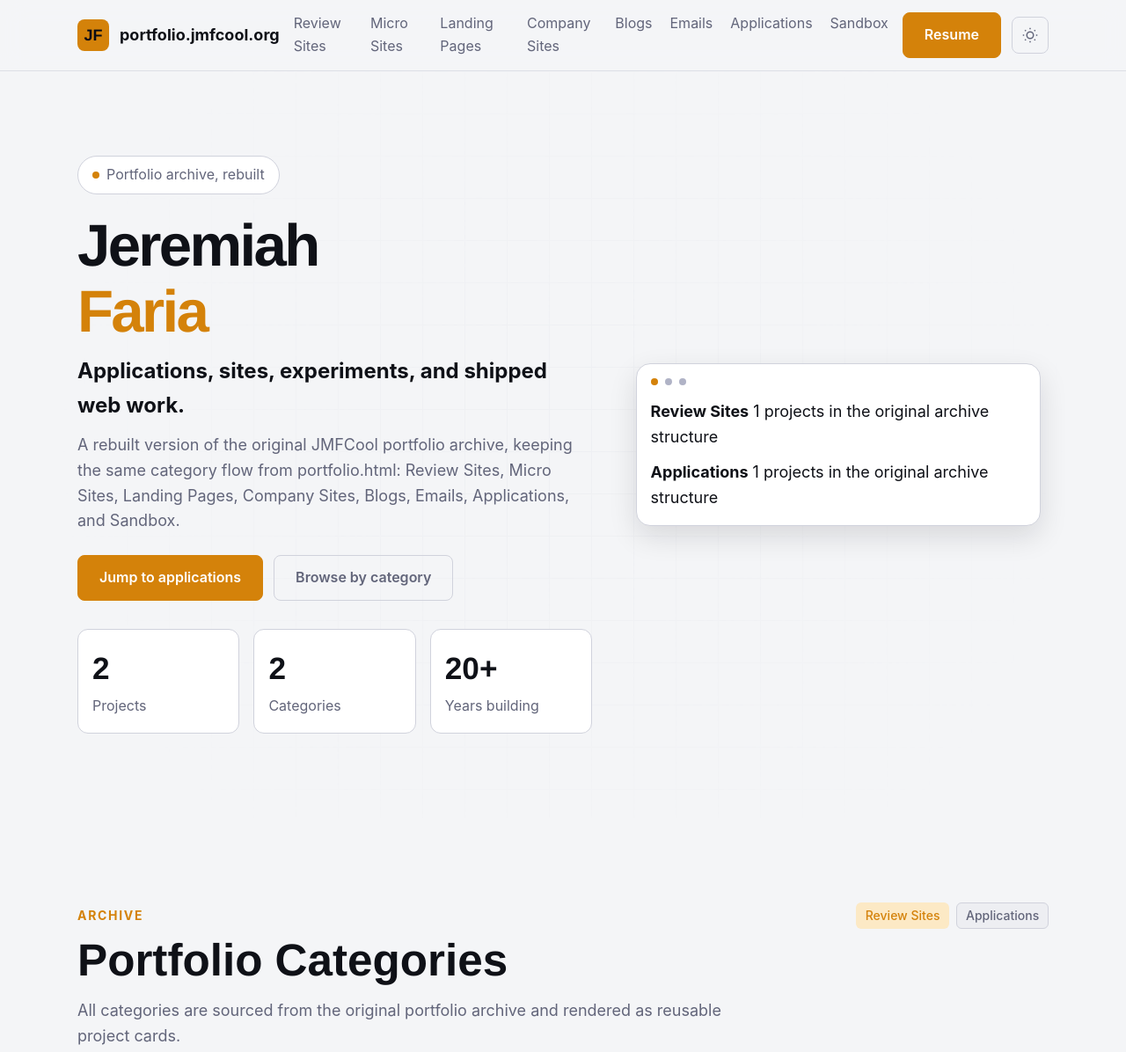
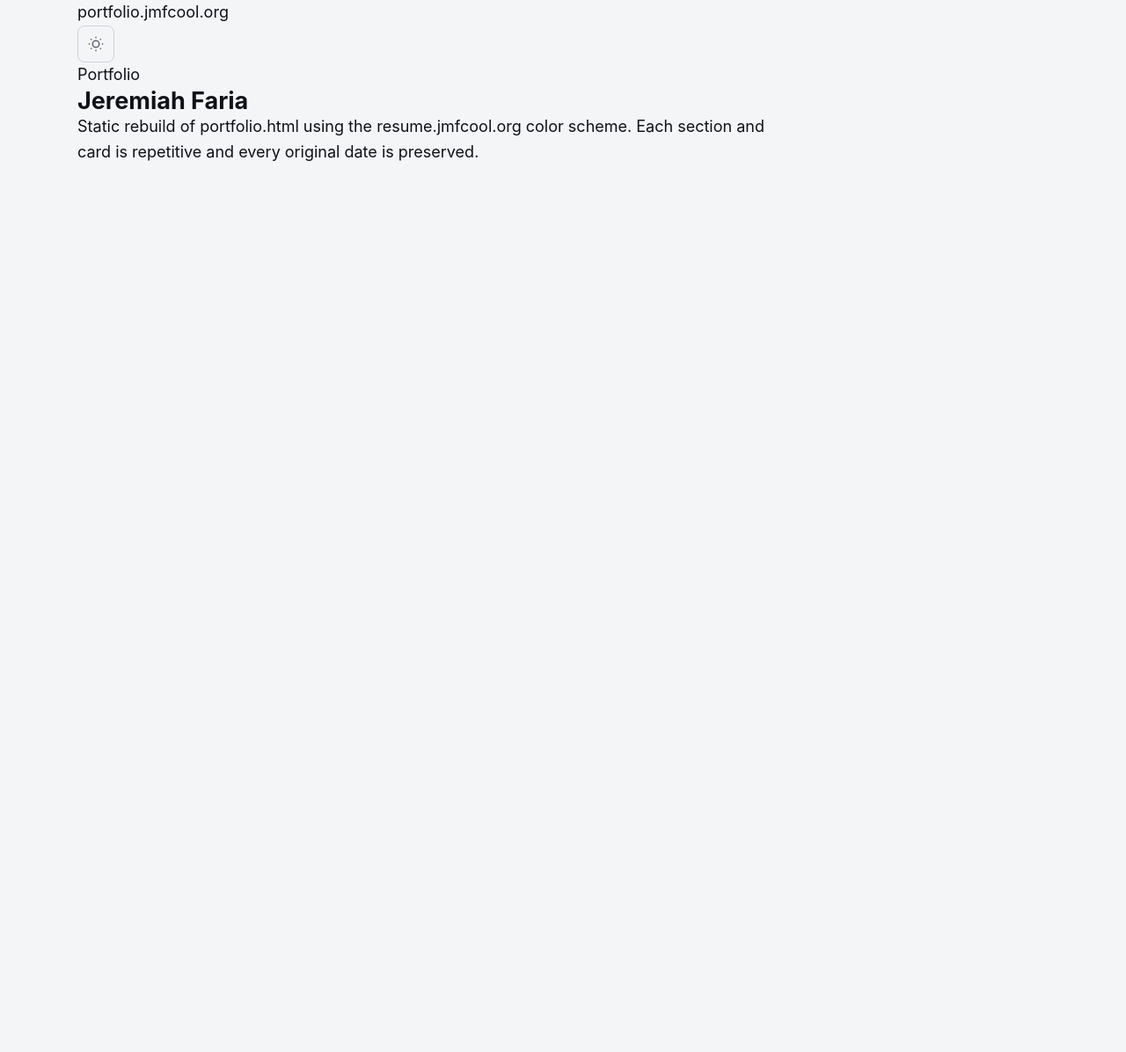
Before and after one commit to zigzagfog/portfolio.jmfcool.org, a plain HTML site: page index.html in a window 1280 px wide. Shown: the top 1196 px of the page at 88% size. After the commit the page ends 800 px from the top, so only its background shows below. Drawn offline with Linux system fonts and the light colour scheme; a web font is replaced by a local one.

Commit message:
Revamp portfolio layout and structure
Updated the portfolio layout and structure, including a new header and main section with an intro. Removed old navigation and hero elements for a cleaner design.

```diff
--- a/index.html
+++ b/index.html
@@ -3,134 +3,29 @@
 <head>
   <meta charset="UTF-8" />
   <meta name="viewport" content="width=device-width, initial-scale=1.0" />
-  <meta name="description" content="Jeremiah Faria portfolio. Applications, sites, landing pages, experiments, and archived web work." />
   <title>Jeremiah Faria — Portfolio</title>
-
-  <!-- Fonts -->
   <link href="https://api.fontshare.com/v2/css?f[]=cabinet-grotesk@400,500,700,800,900&f[]=satoshi@300,400,500,700&display=swap" rel="stylesheet" />
-
-  <!-- Styles -->
   <link rel="stylesheet" href="./style.css" />
 </head>
 <body>
-  <a class="skip-link" href="#content">Skip to content</a>
-
-  <header class="nav" id="top">
-    <div class="container nav__inner">
-      <a href="https://resume.jmfcool.org" class="nav__logo" target="_blank" rel="noopener noreferrer" aria-label="Go to resume.jmfcool.org">
-        <span class="nav__mark">JF</span>
-        <span class="nav__wordmark">portfolio.jmfcool.org</span>
-      </a>
-      <nav class="nav__links" aria-label="Primary navigation">
-        <a href="#review-sites">Review Sites</a>
-        <a href="#micro-sites">Micro Sites</a>
-        <a href="#landing-pages">Landing Pages</a>
-        <a href="#company-sites">Company Sites</a>
-        <a href="#blogs">Blogs</a>
-        <a href="#emails">Emails</a>
-        <a href="#applications">Applications</a>
-        <a href="#sandbox">Sandbox</a>
-      </nav>
-      <div class="nav__actions">
-        <a href="https://resume.jmfcool.org" class="nav-cta" target="_blank" rel="noopener noreferrer">Resume</a>
-        <button class="theme-toggle" data-theme-toggle aria-label="Switch to light mode">
-          <svg width="18" height="18" viewBox="0 0 24 24" fill="none" stroke="currentColor" stroke-width="2">
-            <path d="M21 12.79A9 9 0 1 1 11.21 3 7 7 0 0 0 21 12.79z" />
-          </svg>
-        </button>
-      </div>
+  <header class="site-header">
+    <div class="container header-inner">
+      <a class="brand" href="#top">portfolio.jmfcool.org</a>
+      <button class="theme-toggle" data-theme-toggle aria-label="Toggle theme"></button>
     </div>
   </header>
 
-  <main id="content">
-    <!-- HERO -->
-    <section class="hero">
-      <div class="hero__bg-grid" aria-hidden="true"></div>
-      <div class="container hero__grid">
-        <div class="hero__content">
-          <div class="hero__badge">
-            <span class="dot"></span>
-            Portfolio archive, rebuilt
-          </div>
-          <h1 class="hero__name">Jeremiah<br><em>Faria</em></h1>
-          <p class="hero__title">Applications, sites, experiments, and shipped web work.</p>
-          <p class="hero__desc">
-            A rebuilt version of the original JMFCool portfolio archive, keeping the same category flow from
-            portfolio.html: Review Sites, Micro Sites, Landing Pages, Company Sites, Blogs, Emails, Applications,
-            and Sandbox.
-          </p>
-          <div class="hero__cta">
-            <a href="#applications" class="btn btn--primary">Jump to applications</a>
-            <a href="#review-sites" class="btn btn--ghost">Browse by category</a>
-          </div>
-          <div class="hero__stats">
-            <div class="stat">
-              <span class="stat__num" id="stat-projects">0</span>
-              <span class="stat__label">Projects</span>
-            </div>
-            <div class="stat">
-              <span class="stat__num" id="stat-categories">0</span>
-              <span class="stat__label">Categories</span>
-            </div>
-            <div class="stat">
-              <span class="stat__num">20+</span>
-              <span class="stat__label">Years building</span>
-            </div>
-          </div>
-        </div>
-
-        <aside class="hero__visual" aria-label="Portfolio preview">
-          <div class="hero__card">
-            <div class="hero__card-header">
-              <span class="dot amber"></span>
-              <span class="dot"></span>
-              <span class="dot"></span>
-            </div>
-            <div class="hero__preview" id="heroPreview"></div>
-          </div>
-        </aside>
-      </div>
+  <main id="top" class="container page">
+    <section class="intro">
+      <p class="eyebrow">Portfolio</p>
+      <h1>Jeremiah Faria</h1>
+      <p class="intro-copy">
+        Static rebuild of portfolio.html using the resume.jmfcool.org color scheme.
+        Each section and card is repetitive and every original date is preserved.
+      </p>
     </section>
 
-    <!-- ARCHIVE ROOT – sections injected by JS using data.json -->
-    <section class="section all-work" id="all-work">
-      <div class="container">
-        <div class="section-head section-head--filters">
-          <div>
-            <span class="section-label">Archive</span>
-            <h2 class="section-title">Portfolio Categories</h2>
-            <p class="section-copy">
-              All categories are sourced from the original portfolio archive and rendered as reusable project cards.
-            </p>
-          </div>
-          <div class="filter-pills" id="filterPills"></div>
-        </div>
-
-        <div id="sectionsRoot"></div>
-      </div>
-    </section>
-
-    <!-- CTA BAND -->
-    <section class="section cta-band">
-      <div class="container">
-        <article class="cta-card">
-          <div>
-            <span class="section-label">Resume</span>
-            <h2 class="section-title section-title--sm">Want the resume version?</h2>
-            <p class="section-copy">
-              Resume.jmfcool.org stays focused on experience and credibility. This portfolio goes deeper on shipped
-              work, experiments, and product history.
-            </p>
-          </div>
-          <div class="cta-actions">
-            <a href="https://resume.jmfcool.org" class="btn btn--primary" target="_blank" rel="noopener noreferrer">
-              Open resume
-            </a>
-            <a href="#top" class="btn btn--ghost">Back to top</a>
-          </div>
-        </article>
-      </div>
-    </section>
+    <section id="sectionsRoot" class="sections"></section>
   </main>
 
   <script src="./global.js"></script>
```
